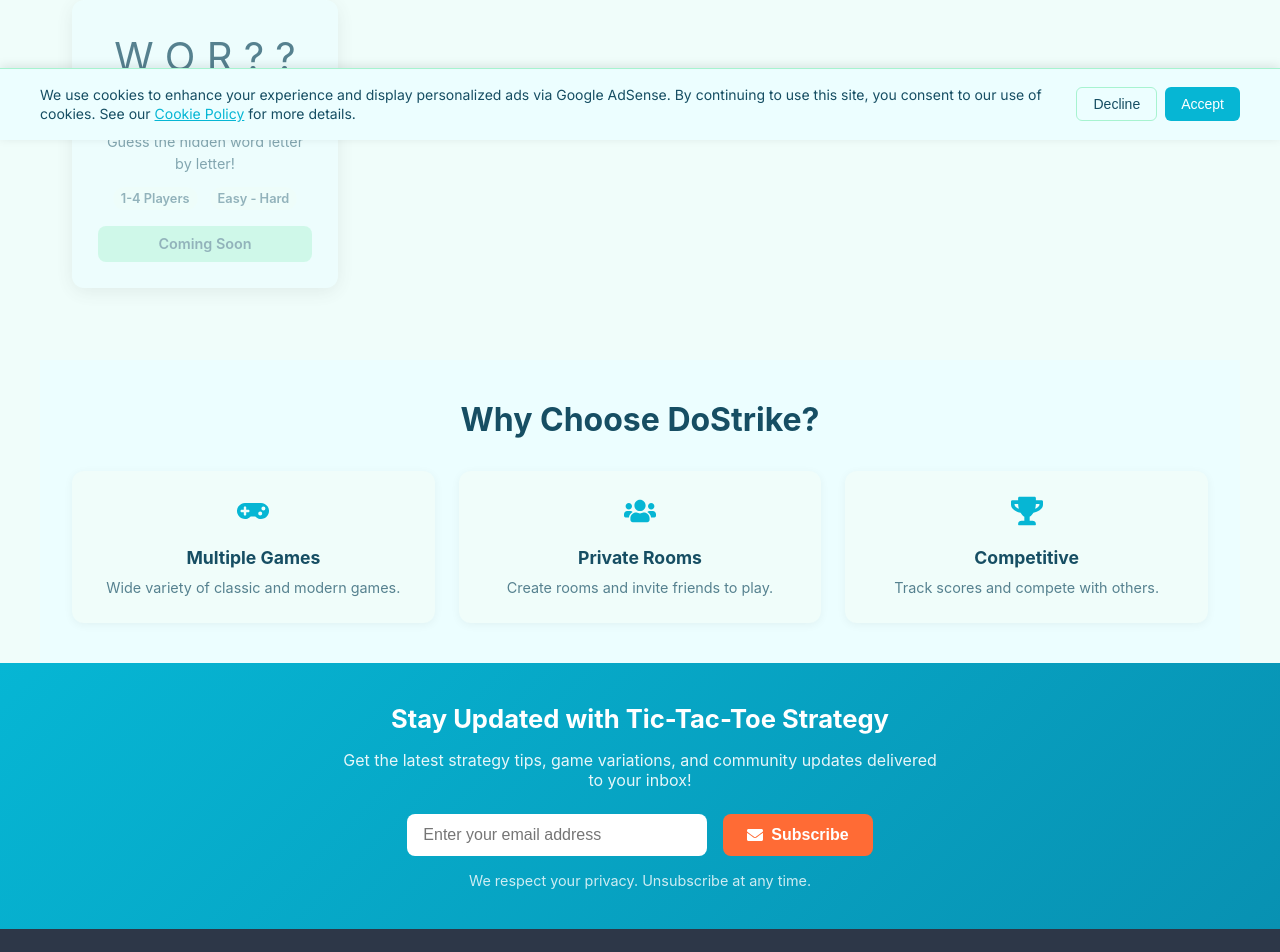
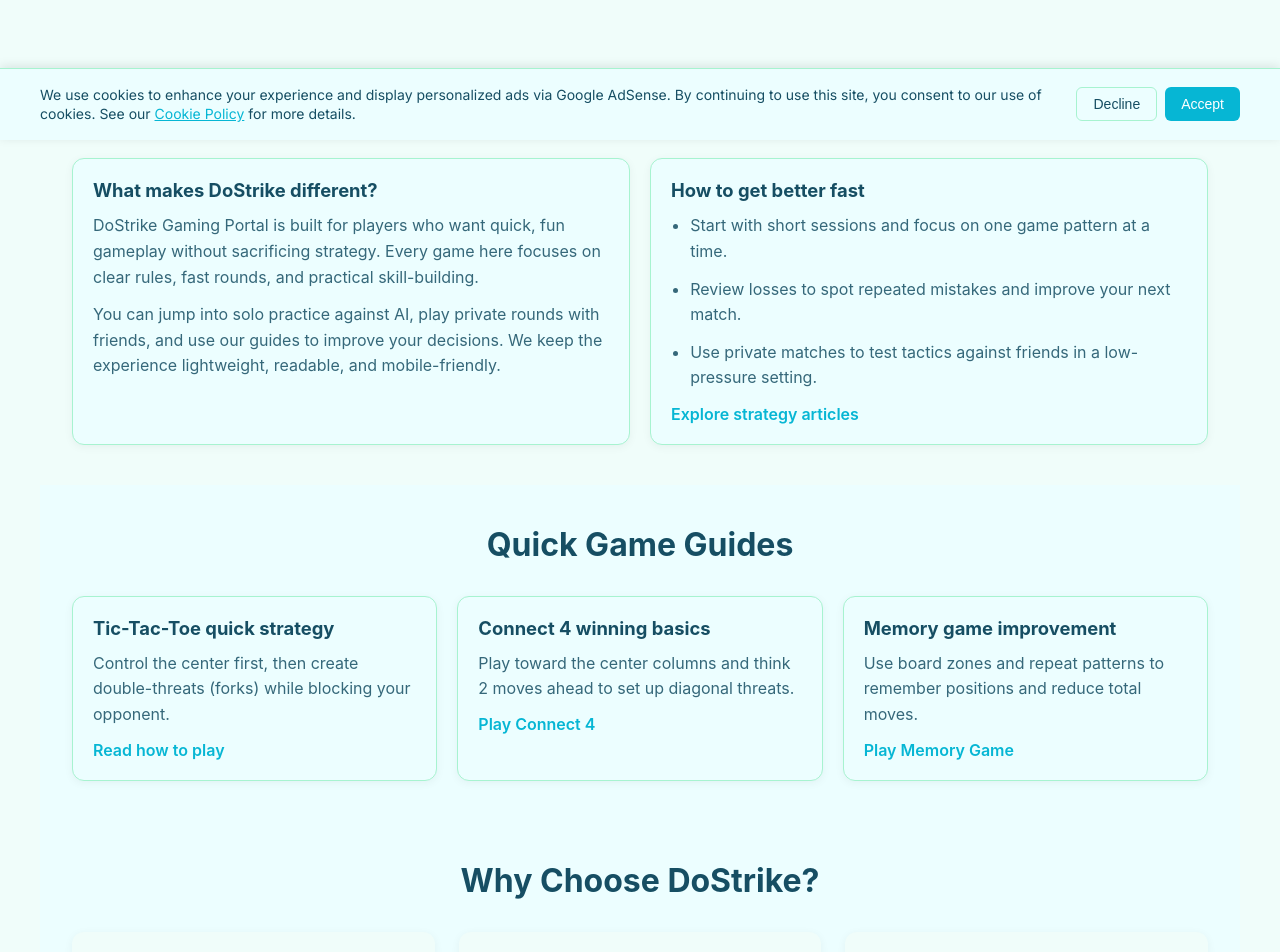
Before and after one commit to Dostrike/Website, a React (Vite) app: page / in a window 1280 px wide. Shown: the part 660-1612 px from the top of the page. Built offline with nearby package versions, Linux system fonts and the light colour scheme; no server answers.

Commit message:
Improve homepage content quality for AdSense readiness.
Replace placeholder UX with substantive editorial sections, quick guides, and trust details while showing only live playable games.

Made-with: Cursor

```diff
--- a/src/components/GamingPortal.css
+++ b/src/components/GamingPortal.css
@@ -70,7 +70,9 @@
 /* Section Styles */
 .games-section,
 .features-section,
-.newsletter-section {
+.content-section,
+.guides-section,
+.trust-section {
   padding: 2.5rem 2rem;
   max-width: 1200px;
   margin: 0 auto;
@@ -107,11 +109,6 @@
   transform: translateY(-4px);
   box-shadow: 0 8px 30px rgba(0, 0, 0, 0.15);
   border-color: var(--primary);
-}
-
-.game-card.coming-soon {
-  opacity: 0.7;
-  cursor: not-allowed;
 }
 
 .game-visual {
@@ -174,16 +171,6 @@
   box-shadow: 0 4px 15px rgba(6, 182, 212, 0.4);
 }
 
-.coming-soon-badge {
-  background: var(--border);
-  color: var(--text);
-  opacity: 0.6;
-  padding: 0.6rem 1.5rem;
-  border-radius: 8px;
-  font-weight: 600;
-  font-size: 0.9rem;
-}
-
 /* Features Section */
 .features-section {
   background: var(--surface);
@@ -223,71 +210,83 @@
   font-size: 0.9rem;
 }
 
-/* Newsletter Section */
-.newsletter-section {
+/* Editorial and Trust Sections */
+.content-section {
+  background: var(--background);
+}
+
+.content-grid,
+.guides-grid,
+.trust-grid {
+  display: grid;
+  grid-template-columns: repeat(auto-fit, minmax(280px, 1fr));
+  gap: 1.25rem;
+}
+
+.content-card,
+.guide-card,
+.trust-card {
+  background: var(--surface);
+  border: 1px solid var(--border);
+  border-radius: 12px;
+  padding: 1.25rem;
+  box-shadow: 0 2px 10px rgba(0, 0, 0, 0.05);
+}
+
+.content-card h3,
+.guide-card h3,
+.trust-card h3 {
+  margin: 0 0 0.75rem 0;
+  font-size: 1.15rem;
+  color: var(--text);
+}
+
+.content-card p,
+.guide-card p,
+.trust-card p,
+.content-card li {
+  color: var(--text);
+  opacity: 0.85;
+  line-height: 1.6;
+  margin: 0 0 0.75rem 0;
+}
+
+.content-card ul {
+  padding-left: 1.2rem;
+  margin: 0 0 0.8rem 0;
+}
+
+.guides-section {
+  background: var(--surface);
+}
+
+.trust-section {
   background: linear-gradient(135deg, var(--primary) 0%, var(--secondary) 100%);
   color: white;
-  text-align: center;
   margin: 0;
   max-width: none;
 }
 
-.newsletter-title {
-  font-size: 1.6rem;
-  font-weight: 700;
-  margin: 0 0 1rem 0;
+.trust-section .section-title,
+.trust-section .trust-card h3,
+.trust-section .trust-card p,
+.trust-section .trust-card a {
+  color: white;
 }
 
-.newsletter-description {
-  font-size: 1rem;
-  margin: 0 0 1.5rem 0;
-  opacity: 0.9;
-  max-width: 600px;
-  margin-left: auto;
-  margin-right: auto;
+.trust-section .trust-card {
+  background: rgba(255, 255, 255, 0.14);
+  border-color: rgba(255, 255, 255, 0.25);
 }
 
-.newsletter-form {
-  display: flex;
-  justify-content: center;
-  gap: 1rem;
-  margin-bottom: 1rem;
-  flex-wrap: wrap;
+.text-link {
+  color: var(--primary);
+  text-decoration: none;
+  font-weight: 600;
 }
 
-.newsletter-input {
-  padding: 0.75rem 1rem;
-  border: none;
-  border-radius: 8px;
-  font-size: 1rem;
-  min-width: 300px;
-  max-width: 400px;
-}
-
-.newsletter-button {
-  background: #ff6b35;
-  color: white;
-  border: none;
-  border-radius: 8px;
-  padding: 0.75rem 1.5rem;
-  font-size: 1rem;
-  font-weight: 600;
-  cursor: pointer;
-  display: flex;
-  align-items: center;
-  gap: 0.5rem;
-  transition: all 0.3s ease;
-}
-
-.newsletter-button:hover {
-  background: #e55a2b;
-  transform: translateY(-2px);
-}
-
-.newsletter-privacy {
-  font-size: 0.9rem;
-  opacity: 0.8;
-  margin: 0;
+.text-link:hover {
+  text-decoration: underline;
 }
 
 /* Footer */
@@ -344,15 +343,6 @@
     grid-template-columns: 1fr;
   }
 
-  .newsletter-form {
-    flex-direction: column;
-    align-items: center;
-  }
-
-  .newsletter-input {
-    min-width: 250px;
-  }
-
   .footer-nav {
     gap: 1rem;
   }
@@ -362,7 +352,9 @@
   .portal-header,
   .games-section,
   .features-section,
-  .newsletter-section {
+  .content-section,
+  .guides-section,
+  .trust-section {
     padding: 1.5rem 1rem;
   }
 
--- a/src/components/GamingPortal.tsx
+++ b/src/components/GamingPortal.tsx
@@ -1,7 +1,7 @@
 import React from 'react';
 import { useNavigate } from 'react-router-dom';
 import { Helmet } from 'react-helmet-async';
-import { FaRocket, FaGamepad, FaUsers, FaTrophy, FaEnvelope } from 'react-icons/fa';
+import { FaRocket, FaGamepad, FaUsers, FaTrophy } from 'react-icons/fa';
 import './GamingPortal.css';
 
 const GamingPortal: React.FC = () => {
@@ -29,16 +29,6 @@ const GamingPortal: React.FC = () => {
       route: '/connect4-setup'
     },
     {
-      id: 'rockpaperscissors',
-      name: 'Rock Paper Scissors',
-      description: 'Classic hand game. Best of 3 rounds wins!',
-      players: '2 Players',
-      difficulty: 'Easy',
-      visual: '✊✋',
-      available: false,
-      route: '/rockpaperscissors'
-    },
-    {
       id: 'memory',
       name: 'Memory Game',
       description: 'Test your memory with card matching!',
@@ -47,16 +37,27 @@ const GamingPortal: React.FC = () => {
       visual: '❓❓',
       available: true,
       route: '/memory'
+    }
+  ];
+
+  const gameGuides = [
+    {
+      title: 'Tic-Tac-Toe quick strategy',
+      summary: 'Control the center first, then create double-threats (forks) while blocking your opponent.',
+      link: '/how-to-play',
+      linkLabel: 'Read how to play'
     },
     {
-      id: 'wordguessing',
-      name: 'Word Guessing',
-      description: 'Guess the hidden word letter by letter!',
-      players: '1-4 Players',
-      difficulty: 'Easy - Hard',
-      visual: 'W O R ? ?',
-      available: false,
-      route: '/wordguessing'
+      title: 'Connect 4 winning basics',
+      summary: 'Play toward the center columns and think 2 moves ahead to set up diagonal threats.',
+      link: '/connect4-setup',
+      linkLabel: 'Play Connect 4'
+    },
+    {
+      title: 'Memory game improvement',
+      summary: 'Use board zones and repeat patterns to remember positions and reduce total moves.',
+      link: '/memory',
+      linkLabel: 'Play Memory Game'
     }
   ];
 
@@ -129,7 +130,7 @@ const GamingPortal: React.FC = () => {
             {games.map((game) => (
               <div
                 key={game.id}
-                className={`game-card ${!game.available ? 'coming-soon' : ''}`}
+                className="game-card"
                 onClick={() => handleGameClick(game)}
               >
                 <div className="game-visual">{game.visual}</div>
@@ -139,12 +140,49 @@ const GamingPortal: React.FC = () => {
                   <span className="game-players">{game.players}</span>
                   <span className="game-difficulty">{game.difficulty}</span>
                 </div>
-                {game.available ? (
-                  <button className="play-button">Play Now</button>
-                ) : (
-                  <div className="coming-soon-badge">Coming Soon</div>
-                )}
+                <button className="play-button">Play Now</button>
               </div>
+            ))}
+          </div>
+        </section>
+
+        {/* Editorial Section */}
+        <section className="content-section">
+          <h2 className="section-title">Play, Learn, Improve</h2>
+          <div className="content-grid">
+            <article className="content-card">
+              <h3>What makes DoStrike different?</h3>
+              <p>
+                DoStrike Gaming Portal is built for players who want quick, fun gameplay without sacrificing strategy.
+                Every game here focuses on clear rules, fast rounds, and practical skill-building.
+              </p>
+              <p>
+                You can jump into solo practice against AI, play private rounds with friends, and use our guides to
+                improve your decisions. We keep the experience lightweight, readable, and mobile-friendly.
+              </p>
+            </article>
+            <article className="content-card">
+              <h3>How to get better fast</h3>
+              <ul>
+                <li>Start with short sessions and focus on one game pattern at a time.</li>
+                <li>Review losses to spot repeated mistakes and improve your next match.</li>
+                <li>Use private matches to test tactics against friends in a low-pressure setting.</li>
+              </ul>
+              <a href="/blog" className="text-link">Explore strategy articles</a>
+            </article>
+          </div>
+        </section>
+
+        {/* Quick Guides */}
+        <section className="guides-section">
+          <h2 className="section-title">Quick Game Guides</h2>
+          <div className="guides-grid">
+            {gameGuides.map((guide) => (
+              <article key={guide.title} className="guide-card">
+                <h3>{guide.title}</h3>
+                <p>{guide.summary}</p>
+                <a href={guide.link} className="text-link">{guide.linkLabel}</a>
+              </article>
             ))}
           </div>
         </section>
@@ -163,26 +201,27 @@ const GamingPortal: React.FC = () => {
           </div>
         </section>
 
-        {/* Newsletter Section */}
-        <section className="newsletter-section">
-          <h2 className="newsletter-title">Stay Updated with Tic-Tac-Toe Strategy</h2>
-          <p className="newsletter-description">
-            Get the latest strategy tips, game variations, and community updates delivered to your inbox!
-          </p>
-          <div className="newsletter-form">
-            <input
-              type="email"
-              placeholder="Enter your email address"
-              className="newsletter-input"
-            />
-            <button className="newsletter-button">
-              <FaEnvelope />
-              Subscribe
-            </button>
+        {/* Trust Section */}
+        <section className="trust-section">
+          <h2 className="section-title">Trust & Transparency</h2>
+          <div className="trust-grid">
+            <div className="trust-card">
+              <h3>Contact</h3>
+              <p>Email: <a href="mailto:dostrike0@gmail.com">dostrike0@gmail.com</a></p>
+              <p>Address: Eastwood, NSW, Australia</p>
+            </div>
+            <div className="trust-card">
+              <h3>Policies</h3>
+              <p><a href="/privacy">Privacy Policy</a></p>
+              <p><a href="/terms">Terms of Service</a></p>
+              <p><a href="/cookies">Cookie Policy</a></p>
+            </div>
+            <div className="trust-card">
+              <h3>Content</h3>
+              <p>Original strategy guides and playable games.</p>
+              <p>Updated gameplay pages and editorial resources.</p>
+            </div>
           </div>
-          <p className="newsletter-privacy">
-            We respect your privacy. Unsubscribe at any time.
-          </p>
         </section>
 
         {/* Footer */}
```
